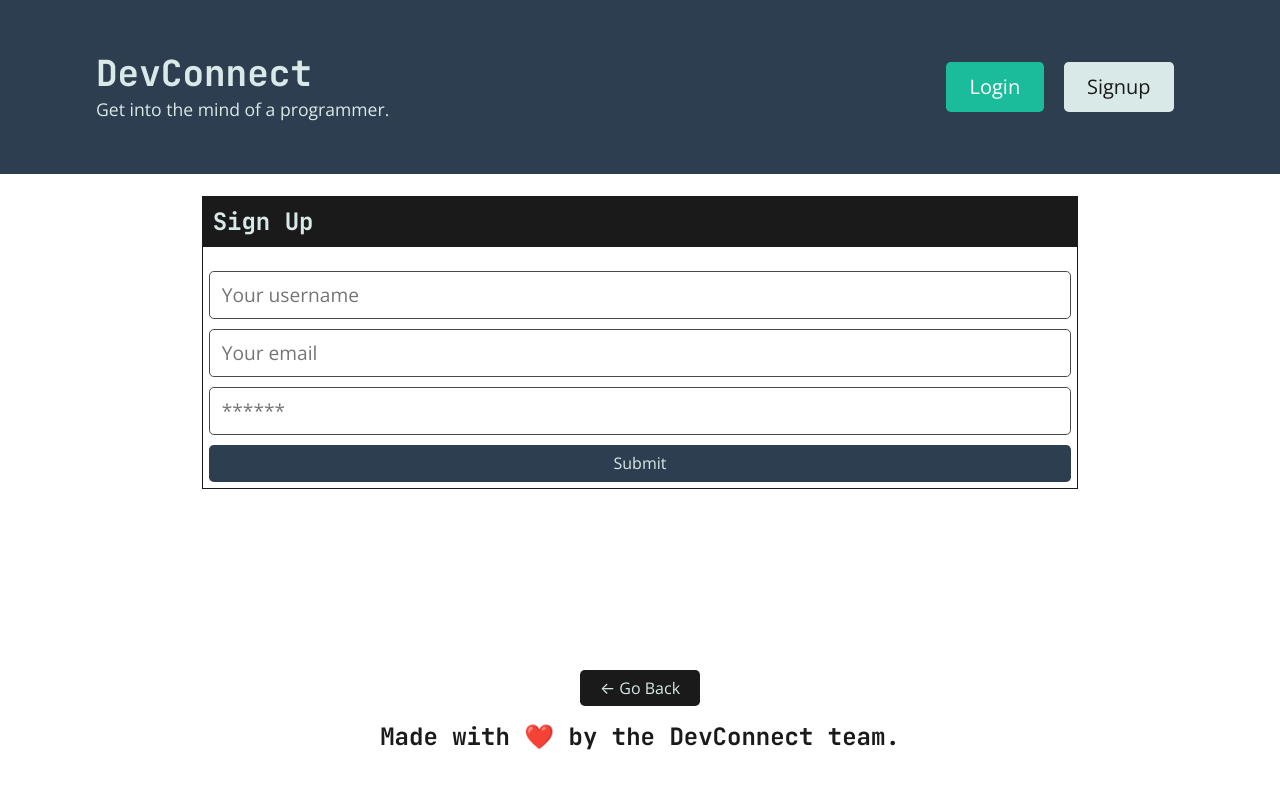
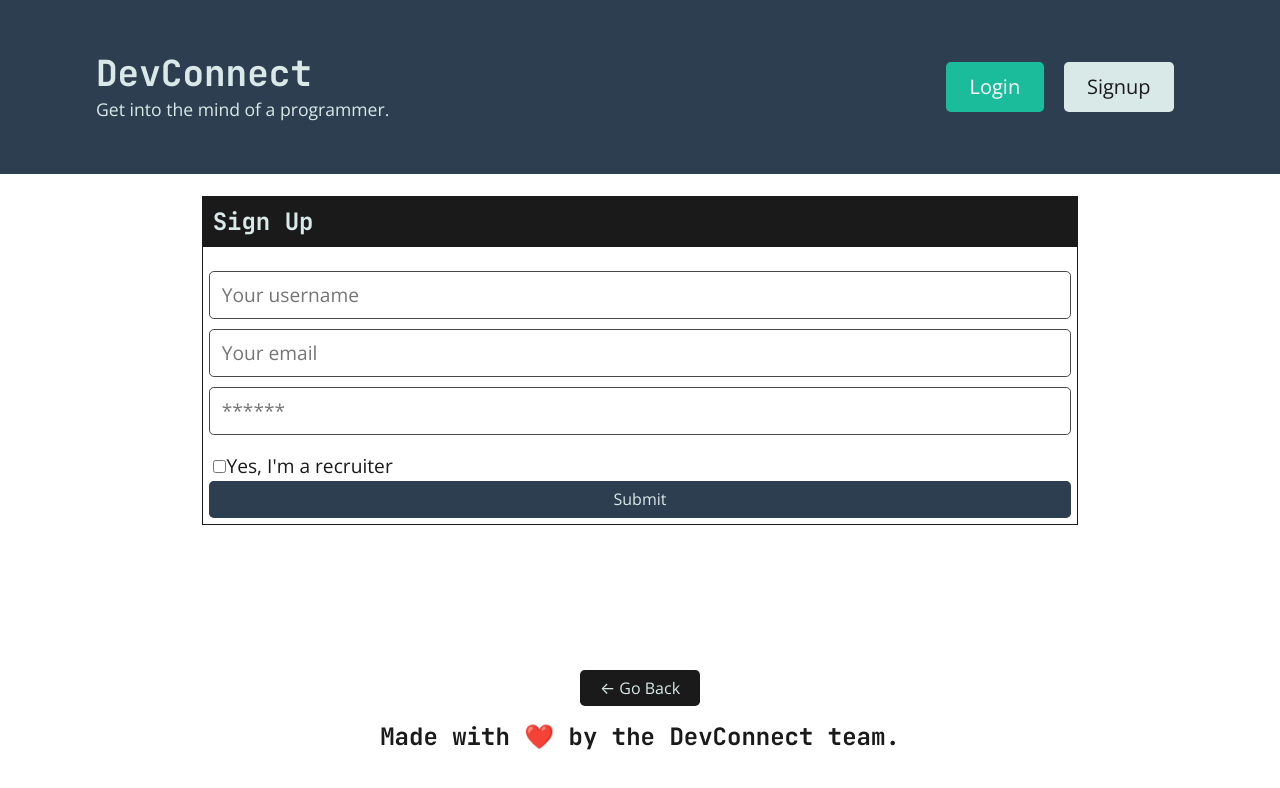
Before and after one commit to jannorth/DevConnect, a React (Create React App) app in the folder client/: page /signup in a window 1280 px wide. Shown: the top 788 px of the page. Built offline with nearby package versions, Linux system fonts and the light colour scheme.

Commit message:
added checkbox for recruiter

```diff
--- a/client/src/pages/Signup.js
+++ b/client/src/pages/Signup.js
@@ -1,25 +1,28 @@
-import React, { useState } from 'react';
-import { Link } from 'react-router-dom';
+import React, { useState } from "react";
+import { Link } from "react-router-dom";
 
-import { useMutation } from '@apollo/client';
-import { ADD_USER } from '../utils/mutations';
+import { useMutation } from "@apollo/client";
+import { ADD_USER } from "../utils/mutations";
 
-import Auth from '../utils/auth';
+import Auth from "../utils/auth";
 
 const Signup = () => {
   const [formState, setFormState] = useState({
-    username: '',
-    email: '',
-    password: '',
+    recruiter: false,
+    username: "",
+    email: "",
+    password: "",
   });
   const [addUser, { error, data }] = useMutation(ADD_USER);
 
   const handleChange = (event) => {
-    const { name, value } = event.target;
+    const { name, value, type, checked } = event.target;
+
+    const newValue = type === "checkbox" ? checked : value;
 
     setFormState({
       ...formState,
-      [name]: value,
+      [name]: newValue,
     });
   };
 
@@ -46,7 +49,7 @@ const Signup = () => {
           <div className="card-body">
             {data ? (
               <p>
-                Success! You may now head{' '}
+                Success! You may now head{" "}
                 <Link to="/">back to the homepage.</Link>
               </p>
             ) : (
@@ -56,7 +59,7 @@ const Signup = () => {
                   placeholder="Your username"
                   name="username"
                   type="text"
-                  value={formState.name}
+                  value={formState.username}
                   onChange={handleChange}
                 />
                 <input
@@ -75,9 +78,21 @@ const Signup = () => {
                   value={formState.password}
                   onChange={handleChange}
                 />
+                <div className="form-check">
+                  <label className="form-check-label">
+                    <input
+                      className="form-check-input"
+                      type="checkbox"
+                      name="recruiter"
+                      checked={formState.recruiter}
+                      onChange={handleChange}
+                    />
+                    Yes, I'm a recruiter
+                  </label>
+                </div>
                 <button
                   className="btn btn-block btn-primary"
-                  style={{ cursor: 'pointer' }}
+                  style={{ cursor: "pointer" }}
                   type="submit"
                 >
                   Submit
```
